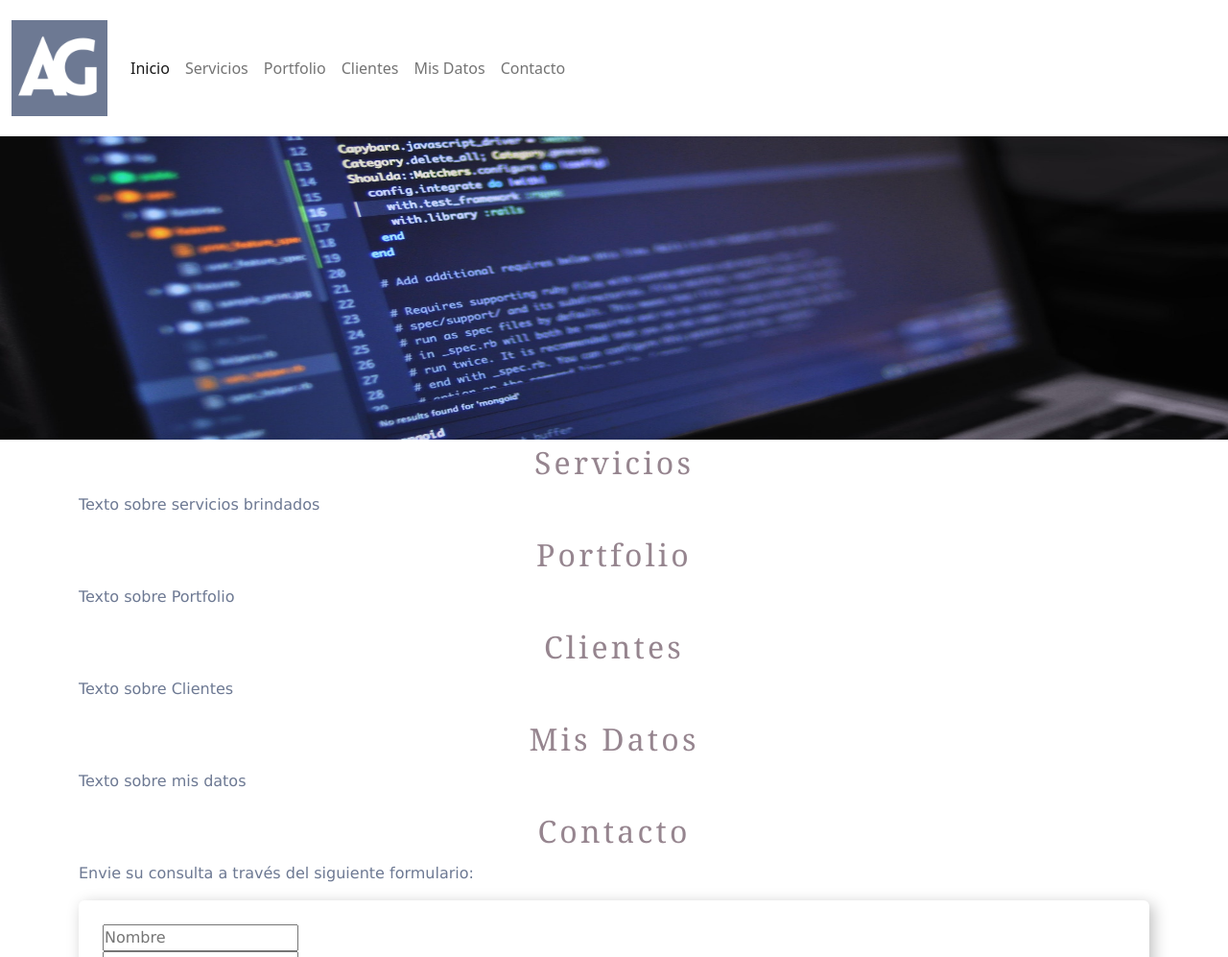
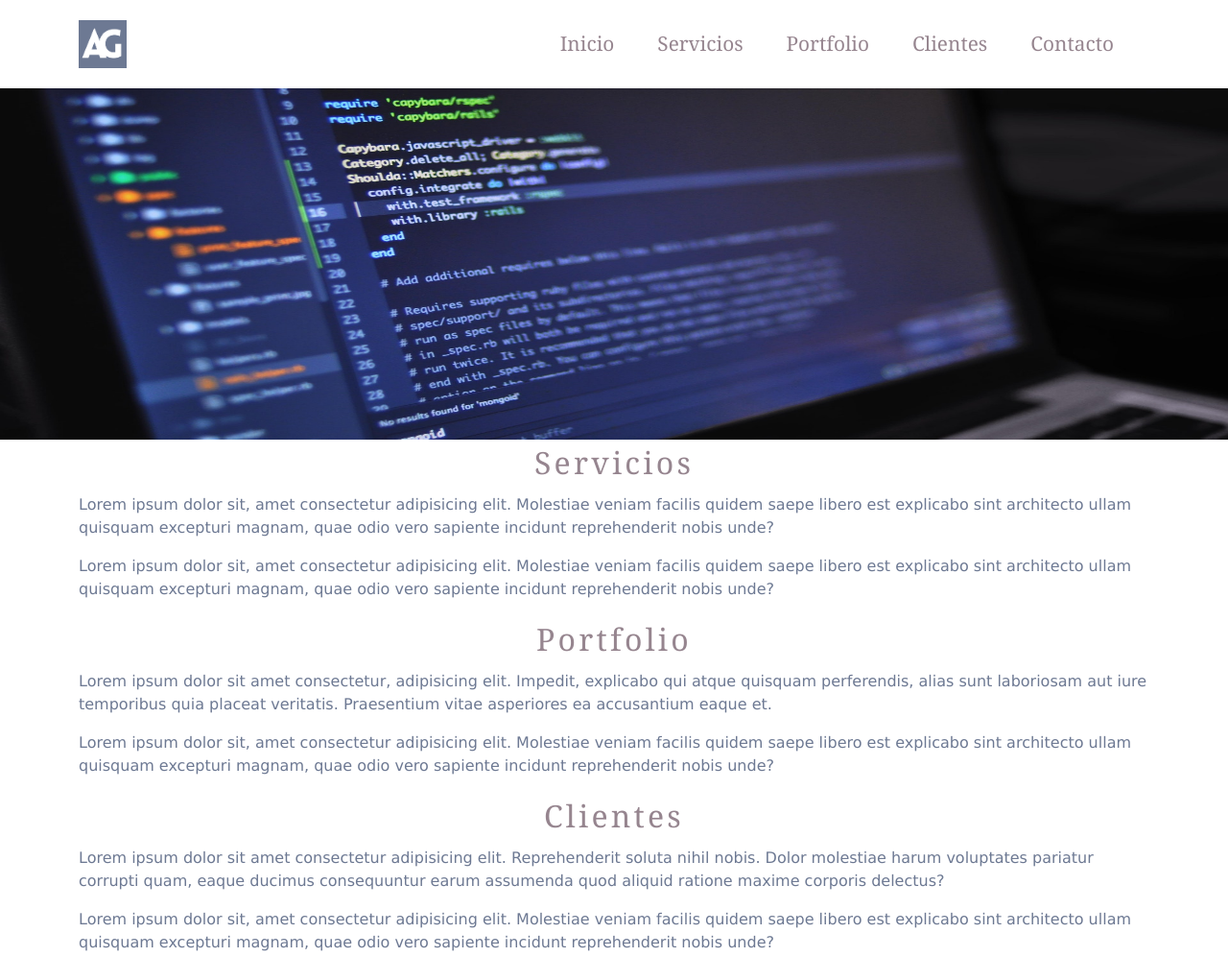
Before and after one commit to andreainesgarcia/Portfolio, a plain HTML site: page index.html in a window 1280 px wide. Shown: the top 997 px of the page at 96% size. Drawn offline with Linux system fonts and the light colour scheme.

Commit message:
Ajustes en encabezado

```diff
--- a/CSS/estilos.css
+++ b/CSS/estilos.css
@@ -33,8 +33,16 @@ header {
   background: white;
 }
 
-.navbar-title {
+.navbar .nav-link {
+  margin-right: 29px;
+  transition: 0.2s;
+  font-size: 1.3rem;
+  font-family: Georgia, "Times New Roman", Times, serif;
   color: #96858f;
+}
+
+.nav-link:hover {
+  color: #6d7993;
 }
 
 .container {
--- a/index.html
+++ b/index.html
@@ -15,22 +15,21 @@
 
 <body>
   <header>
-    <nav id="navbar" class="navbar navbar-expand-sm navbar-light">
-      <div class="container-fluid">
+    <nav id="navbar" class="navbar navbar-expand-sm">
+      <div class="container">
         <a class="navbar-brand" href="#">
-          <img src="images/AG.png" alt="" width="100">
+          <img src="images/AG.png" alt="" width="50">
         </a>
         <button class="navbar-toggler" type="button" data-toggle="collapse" data-target="#navbarSupportedContent"
           aria-controls="navbarSupportedContent" aria-expanded="false" aria-label="Toggle navigation">
           <span class="navbar-toggler-icon"></span>
         </button>
         <div class="collapse navbar-collapse" id="navbarSupportedContent">
-          <ul class="navbar-nav ml-auto">
-            <li class="nav-item"><a class="nav-link active" aria-current="page" href="#Inicio">Inicio</a></li>
+          <ul class="navbar-nav ms-auto">
+            <li class="nav-item"><a class="nav-link" aria-current="page" href="#Inicio">Inicio</a></li>
             <li class="nav-item"><a class="nav-link" href="#servicios">Servicios</a></li>
             <li class="nav-item"><a class="nav-link" href="#portfolio">Portfolio</a></li>
             <li class="nav-item"><a class="nav-link" href="#clientes">Clientes</a></li>
-            <li class="nav-item"><a class="nav-link" href="#misdatos">Mis Datos</a></li>
             <li class="nav-item"><a class="nav-link" href="#contacto">Contacto</a></li>
           </ul>
         </div>
@@ -46,19 +45,33 @@
   </main>
   <section id="servicios" class="container">
     <h2>Servicios</h2>
-    <p>Texto sobre servicios brindados</p>
+    <p>Lorem ipsum dolor sit, amet consectetur adipisicing elit. Molestiae veniam facilis quidem saepe libero est
+      explicabo sint architecto ullam quisquam excepturi magnam, quae odio vero sapiente incidunt reprehenderit nobis
+      unde?</p>
+    <p>Lorem ipsum dolor sit, amet consectetur adipisicing elit. Molestiae veniam facilis quidem saepe libero est
+      explicabo sint architecto ullam quisquam excepturi magnam, quae odio vero sapiente incidunt reprehenderit nobis
+      unde?</p>
+
   </section>
   <section id="portfolio" class="container">
     <h2>Portfolio</h2>
-    <p>Texto sobre Portfolio</p>
+    <p>Lorem ipsum dolor sit amet consectetur, adipisicing elit. Impedit, explicabo qui atque quisquam perferendis,
+      alias sunt laboriosam aut iure temporibus quia placeat veritatis. Praesentium vitae asperiores ea accusantium
+      eaque et.</p>
+    <p>Lorem ipsum dolor sit, amet consectetur adipisicing elit. Molestiae veniam facilis quidem saepe libero est
+      explicabo sint architecto ullam quisquam excepturi magnam, quae odio vero sapiente incidunt reprehenderit nobis
+      unde?</p>
+
   </section>
   <section id="clientes" class="container">
     <h2>Clientes</h2>
-    <p>Texto sobre Clientes</p>
-  </section>
-  <section id="misdatos" class="container">
-    <h2>Mis Datos</h2>
-    <p>Texto sobre mis datos</p>
+    <p>Lorem ipsum dolor sit amet consectetur adipisicing elit. Reprehenderit soluta nihil nobis. Dolor molestiae harum
+      voluptates pariatur corrupti quam, eaque ducimus consequuntur earum assumenda quod aliquid ratione maxime corporis
+      delectus?</p>
+    <p>Lorem ipsum dolor sit, amet consectetur adipisicing elit. Molestiae veniam facilis quidem saepe libero est
+      explicabo sint architecto ullam quisquam excepturi magnam, quae odio vero sapiente incidunt reprehenderit nobis
+      unde?</p>
+
   </section>
   <section id="contacto" class="container">
     <h2>Contacto</h2>
```
